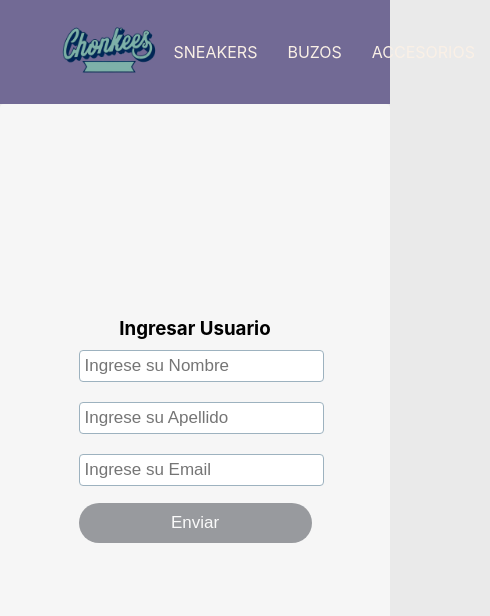
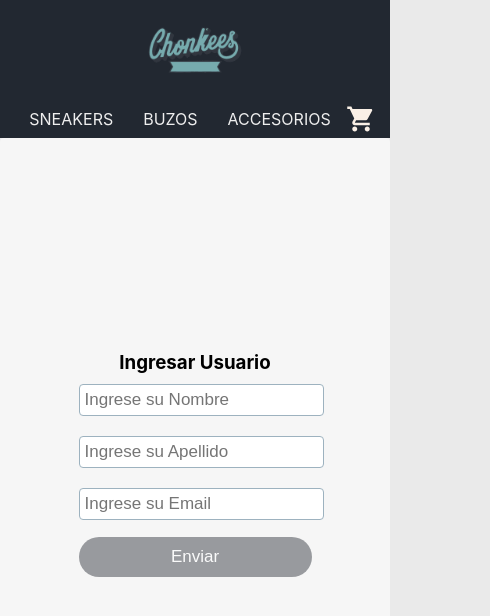
Before and after one commit to joelwaiman/EcommerceReact, a React (Create React App) app: page /Formulario in a window 390 px wide. Shown: the top 616 px of the page, 490 px wide, since content can reach past the window. Built offline with nearby package versions, Linux system fonts and the light colour scheme.

Commit message:
more fix styles

```diff
--- a/src/Components/Containers/Cart/Cart.module.css
+++ b/src/Components/Containers/Cart/Cart.module.css
@@ -15,7 +15,7 @@
     font-size: 17px;
     padding: 10px 15px;
     border: transparent;
-    background: #3C4048;
+    background-color: var(--dark-button);
     color: white;
     border-radius: 20px
 }
--- a/src/Components/Containers/CongratsPage/Congrats.module.css
+++ b/src/Components/Containers/CongratsPage/Congrats.module.css
@@ -58,7 +58,7 @@
     font-size: 17px;
     padding: 10px 15px;
     border: transparent;
-    background: #3C4048;
+    background-color: var(--dark-button);
     color: white;
     border-radius: 20px;
 }
--- a/src/Components/Containers/Formulario/formulario.module.css
+++ b/src/Components/Containers/Formulario/formulario.module.css
@@ -35,7 +35,7 @@
     font-size: 17px;
     padding: 10px 15px;
     border: transparent;
-    background: #3C4048;
+    background-color: var(--dark-button);
     color: white;
     border-radius: 20px;
 }
--- a/src/Components/Containers/ItemCount/ItemCount.js
+++ b/src/Components/Containers/ItemCount/ItemCount.js
@@ -44,7 +44,7 @@ const styles = {
         fontSize: 17,
         padding: '10px 15px',
         border: 'transparent',
-        background: '#EAEAEA',
+        background: '#EEEEEE',
         color: 'black',
         borderRadius: 20,
     },
--- a/src/Components/Containers/ItemDetail/ItemDetail.module.css
+++ b/src/Components/Containers/ItemDetail/ItemDetail.module.css
@@ -58,7 +58,7 @@
     font-size: 17px;
     padding: 10px 15px;
     border: transparent;
-    background: #3C4048;
+    background-color: var(--dark-button);
     color: white;
     border-radius: 20px;
 }
--- a/src/Components/Containers/ItemListContainer/Item/Item.module.css
+++ b/src/Components/Containers/ItemListContainer/Item/Item.module.css
@@ -45,17 +45,6 @@
       font-weight: 400;
     }
 
-    .button {
-        cursor: pointer;
-        font-size: 17px;
-        padding: 0.5rem 2rem;
-        border: transparent;
-        box-shadow: 2px 2px 4px rgba(0,0,0,0.4);
-        background: #A0C1B8;
-        color: white;
-        border-radius: 4px;
-    }
-
     @keyframes fadeIn {
       from{
         opacity: 0;
@@ -64,3 +53,19 @@
         opacity: 1;
       }
   }
+
+  @media (max-width: 475px){
+    .card{
+      width: 373px;
+      height: 33vh;
+      flex-direction: row;
+      justify-content: space-between;
+    }
+    .img{
+      max-width: 50%;
+    }
+    .text{
+      text-align: start;
+      align-items: flex-start;
+    }
+  }
--- a/src/Components/Containers/ItemListContainer/ItemList/ItemList.module.css
+++ b/src/Components/Containers/ItemListContainer/ItemList/ItemList.module.css
@@ -5,3 +5,11 @@
       gap: 20px;
       margin: 20px 0;
     }
+
+  @media (max-width: 475px){
+      .container{
+        max-width: 100%;
+        margin: 0;
+        gap: 0;
+      }
+    }
--- a/src/Components/Header/Header.js
+++ b/src/Components/Header/Header.js
@@ -21,7 +21,7 @@ const Header = () => {
                     <img className={styles.img} src={Logo} alt="Logo Tienda" />
                 </Link>
 
-            <nav>
+                <nav className={styles.nav}>
                     {categorias.map((categoria) => {
                         return <NavLink
                             key={categoria.id}
@@ -30,7 +30,11 @@ const Header = () => {
                         >
                             {categoria.nombre}
                         </NavLink>
-                })}</nav>
+                    })}
+                    <Link to="/cart" className={styles.countMobile}>
+                        <CartWidget />
+                    </Link>
+                </nav>
                 <Link to="/cart" className={styles.count}>
                     <CartWidget />
                 </Link>
--- a/src/Components/Header/Header.module.css
+++ b/src/Components/Header/Header.module.css
@@ -1,5 +1,5 @@
 .container {
-    background-color: #726A95;
+    background-color: var(--main-bg-color);
 }
 
 .header{
@@ -14,27 +14,35 @@
     max-width: 100px;
 }
 
+.nav{
+    display: flex;
+}
+
 .categorias {
+    position: relative;
     padding: 5px 10px;
     margin: 0 5px;
     text-decoration: none;
-    color: #FAF0E6;
-    border-radius: 5px;
-    transition: all 0.3s ease;
-}
-.categorias:hover{
-    background-color: rgb(53, 31, 57, 0.3);
-    transition: all 0.3s ease;
+    color: var(--light-button);
+    transition: all 0.5s ease;
+    &:hover{
+        text-decoration: underline var(--detail-color);
+        text-underline-offset: 5px;
+    }
 }
 
 .active{
     padding: 5px 10px;
     margin: 0 5px;
-    text-decoration: none;
+    text-decoration: underline var(--detail-color);
+    text-underline-offset: 5px;
     color: #FAF0E6;
-    background-color: #351F39;
     border-radius: 5px;
     transition: all 0.3s ease;
+}
+
+.countMobile{
+    display: none;
 }
 
 .count {
@@ -42,11 +50,13 @@
 }
 
 @media (max-width: 475px){
-    .container{
+    .header{
         flex-direction: column;
+        margin: auto;
+        width: 95%;
     }
-    nav{
-        padding: 5% 0;
+    .countMobile{
+        display: inline;
     }
     .count{
         display: none;
--- a/src/index.css
+++ b/src/index.css
@@ -4,6 +4,13 @@
 }
 
 @import url('https://fonts.googleapis.com/css2?family=Roboto:ital,wght@0,100;0,300;0,400;0,500;0,700;0,900;1,100;1,300;1,400;1,500;1,700;1,900&display=swap');
+
+:root {
+  --main-bg-color: #222831;
+  --dark-button: #31363F;
+  --light-button: #EEEEEE;
+  --detail-color: #76ABAE;
+}
 
 body {
   background-color: #EAEAEA;
```
Also changed, not shown: src/Assets/Logo.png, 1 other file (tests, documents, lock files or other folders). Lines whose indentation alone changed are shown as unchanged.
